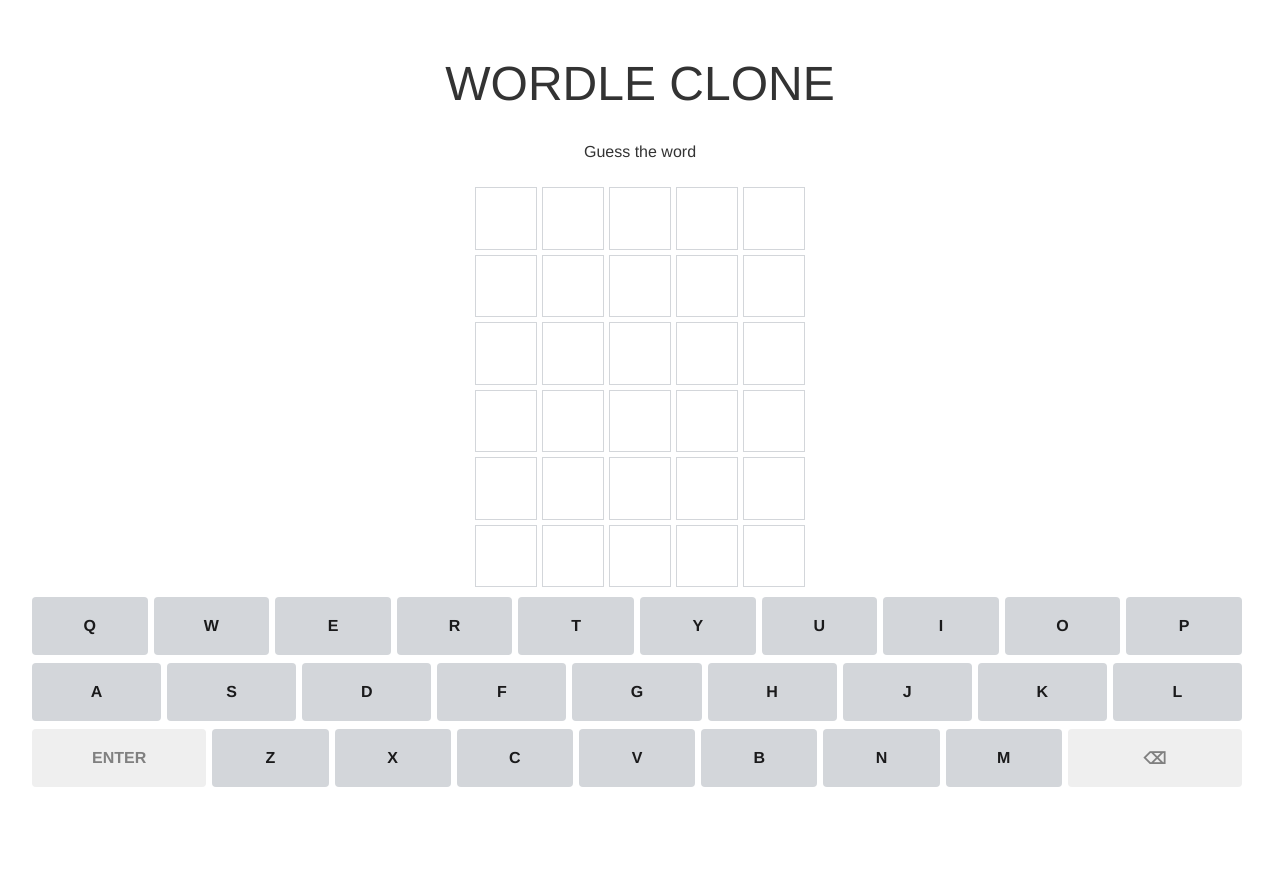
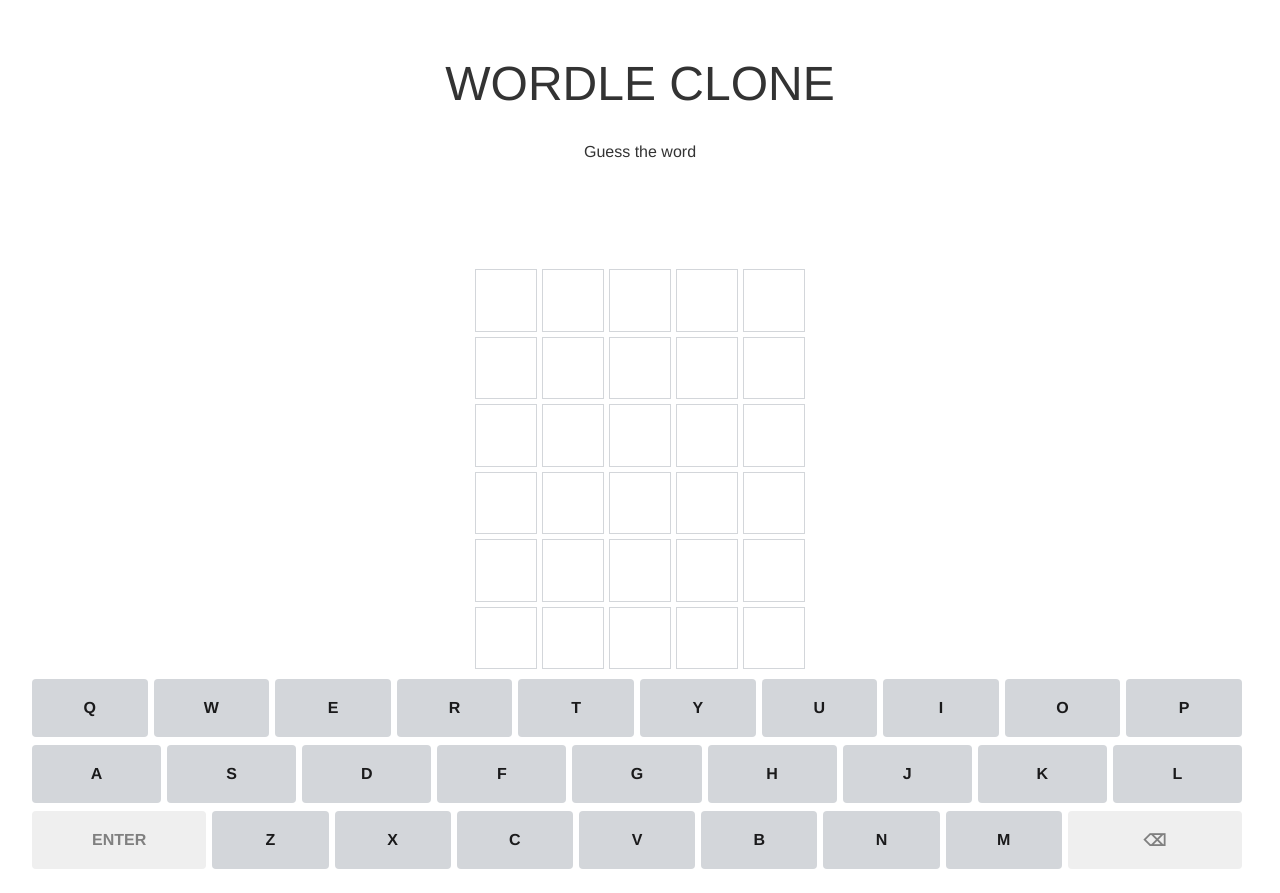
Before and after one commit to khaleeqahmad/wordle-clone, a Svelte app: page / in a window 1280 px wide. Before the commit the page ends 811 px from the top, so only its background shows below. Built offline with nearby package versions, Linux system fonts and the light colour scheme.

Commit message:
Re-position answer box and consolidate styles

```diff
--- a/src/Board.svelte
+++ b/src/Board.svelte
@@ -7,6 +7,12 @@
   export let turns;
 </script>
 
+<div class="answer-box">
+  {#if currentTurn > 5 }
+    <Row guess={word} states={["correct", "correct", "correct", "correct", "correct"]}/>
+  {/if}
+</div>
+
 <div class="board">
   <Row data-row=0 guess={guesses[0]} states={turns[0]}/>
   <Row data-row=1 guess={guesses[1]} states={turns[1]}/>
@@ -15,13 +21,6 @@
   <Row data-row=4 guess={guesses[4]} states={turns[4]}/>
   <Row data-row=5 guess={guesses[5]} states={turns[5]}/>
 </div>
-
-<div class="answer-box">
-  {#if currentTurn > 5 }
-    <Row guess={word} states={["answer", "answer", "answer", "answer", "answer"]}/>
-  {/if}
-</div>
-
 
 <style>
   .board {
@@ -38,5 +37,11 @@
 
   .answer-box {
     width: 350px;
+    height: 82px;
+    display: grid;
+    margin-left: auto;
+    margin-right: auto;
+    padding: 10px;
+    box-sizing: border-box;
   }
 </style>
--- a/src/Tile.svelte
+++ b/src/Tile.svelte
@@ -23,26 +23,16 @@
     user-select: none;
     border: 1px solid #d3d6da;
   }
-
-  .tile[data-state=answer] {
-    color: black;
-    border: 1px solid black;
-    background: #6aaa64;
-  }
-
   .tile[data-state=correct] {
     color: white;
     background: #6aaa64;
   }
-
   .tile[data-state=misplaced] {
     color: white;
     background: #c9b458;
   }
-
   .tile[data-state=absent] {
     color: white;
     background: #86888a;
   }
-
 </style>
```
